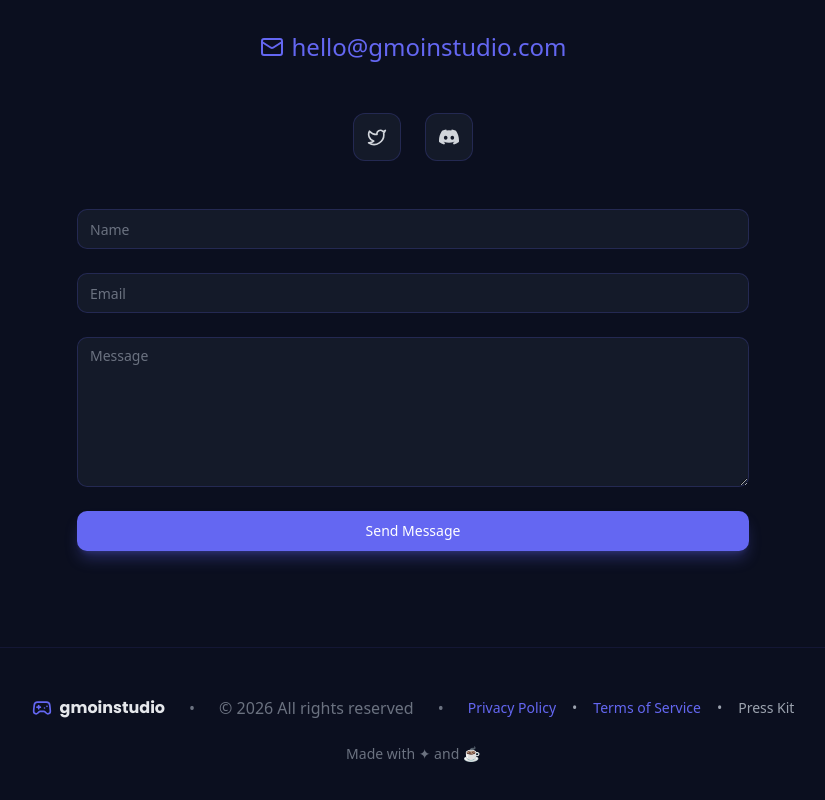
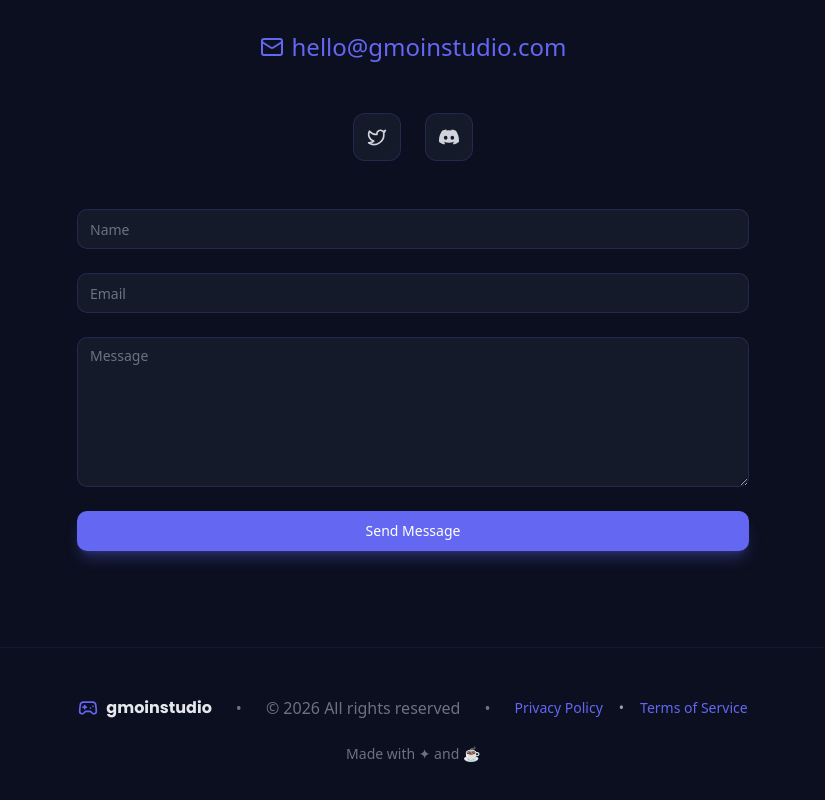
Before and after one commit to gmoinbong/gmoinstudio, a Next.js app: page / in a window 1280 px wide. Shown: the part 3356-4156 px from the top of the page, without its empty margins (227-1052 px from the left). Built offline with nearby package versions, Linux system fonts and the light colour scheme.

Commit message:
refactor: remove unused Press Kit link from footer for cleaner layout

```diff
--- a/app/page.tsx
+++ b/app/page.tsx
@@ -484,8 +484,6 @@ export default function Page() {
               <Link href="/terms" className="text-primary hover:underline transition-all duration-300">
                 Terms of Service
               </Link>
-              <span>•</span>
-              <a href="#" className="hover:text-primary transition-colors duration-300">Press Kit</a>
             </div>
           </div>
           <p className="text-center text-gray-500 text-sm mt-6">
```
